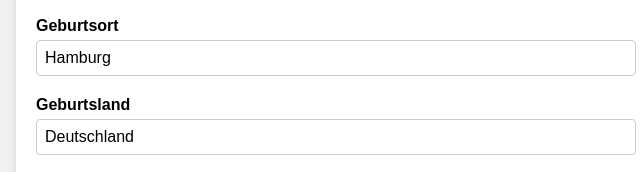
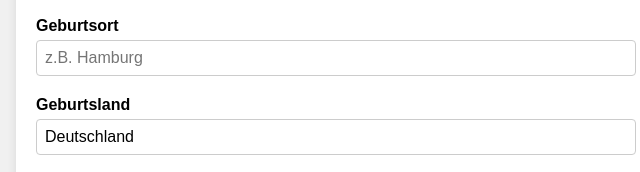
Before and after one commit to OnboardingData/personenformular, a plain HTML site: page index.html in a window 1280 px wide. Shown: the part 410-582 px from the top of the page, 304-944 px from the left. Drawn offline with Linux system fonts and the light colour scheme.

Commit message:
Update index.html

```diff
--- a/index.html
+++ b/index.html
@@ -87,7 +87,7 @@
         <label for="geburtsdatum">Geburtsdatum</label>
         <input type="date" id="geburtsdatum">
         <label for="geburtsort">Geburtsort</label>
-        <input type="text" id="geburtsort" placeholder="z.B. Hamburg" value="Hamburg">
+        <input type="text" id="geburtsort" placeholder="z.B. Hamburg">
         <label for="geburtsland">Geburtsland</label>
         <input type="text" id="geburtsland" placeholder="z.B. Deutschland" value="Deutschland">
         <label for="strasse">Postanschrift (Straße)</label>
```
